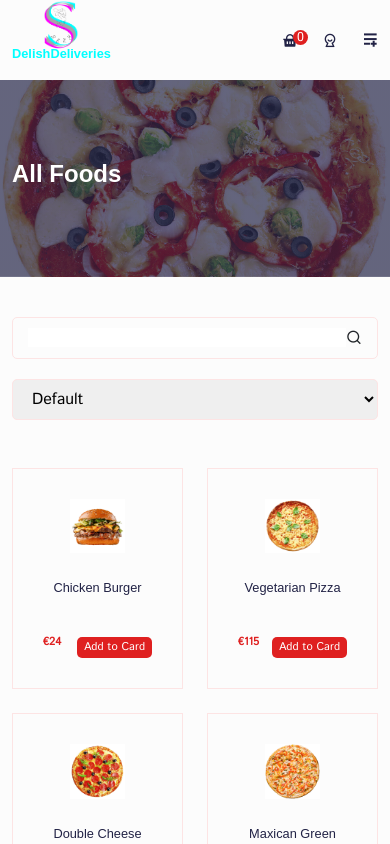
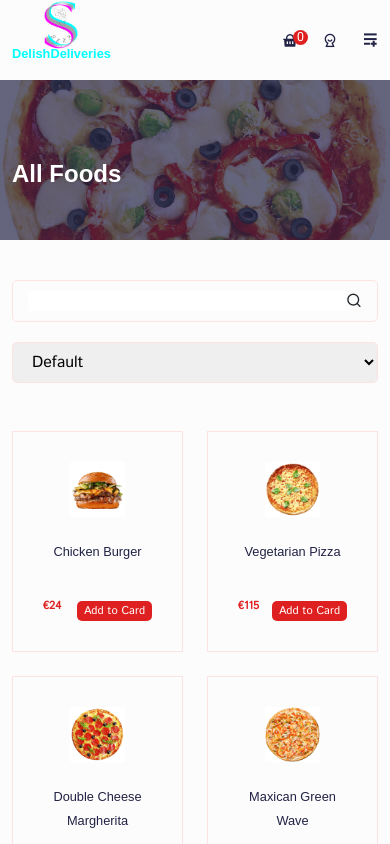
Before and after one commit to sbrycbc/delish-deliveries, a React (Create React App) app: page /foods in a window 390 px wide. Shown: the top 844 px of the page. Built offline with nearby package versions, Linux system fonts and the light colour scheme; a web font is replaced by a local one.

Commit message:
updated common-section responsive styling..

```diff
--- a/src/styles/common-section.css
+++ b/src/styles/common-section.css
@@ -7,3 +7,15 @@
     background-position: center;
     padding: 80px 0px;
   }
+
+  @media only screen and (max-width:768px) {
+    .common_section {
+      height:150px;
+    }
+  }
+
+  @media only screen and (max-width:576px) {
+    .common_section {
+      height:100px;
+    }
+  }
```
